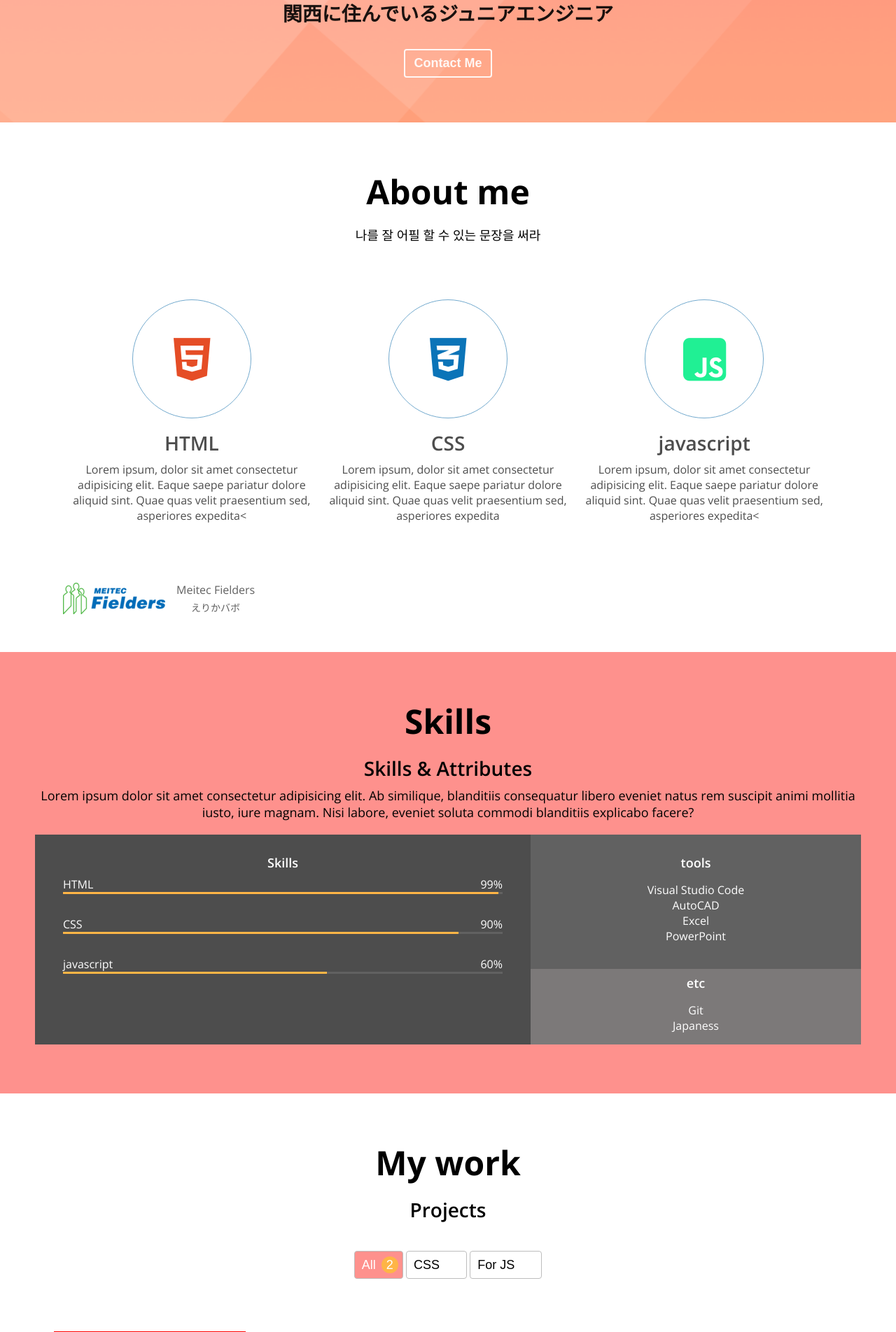
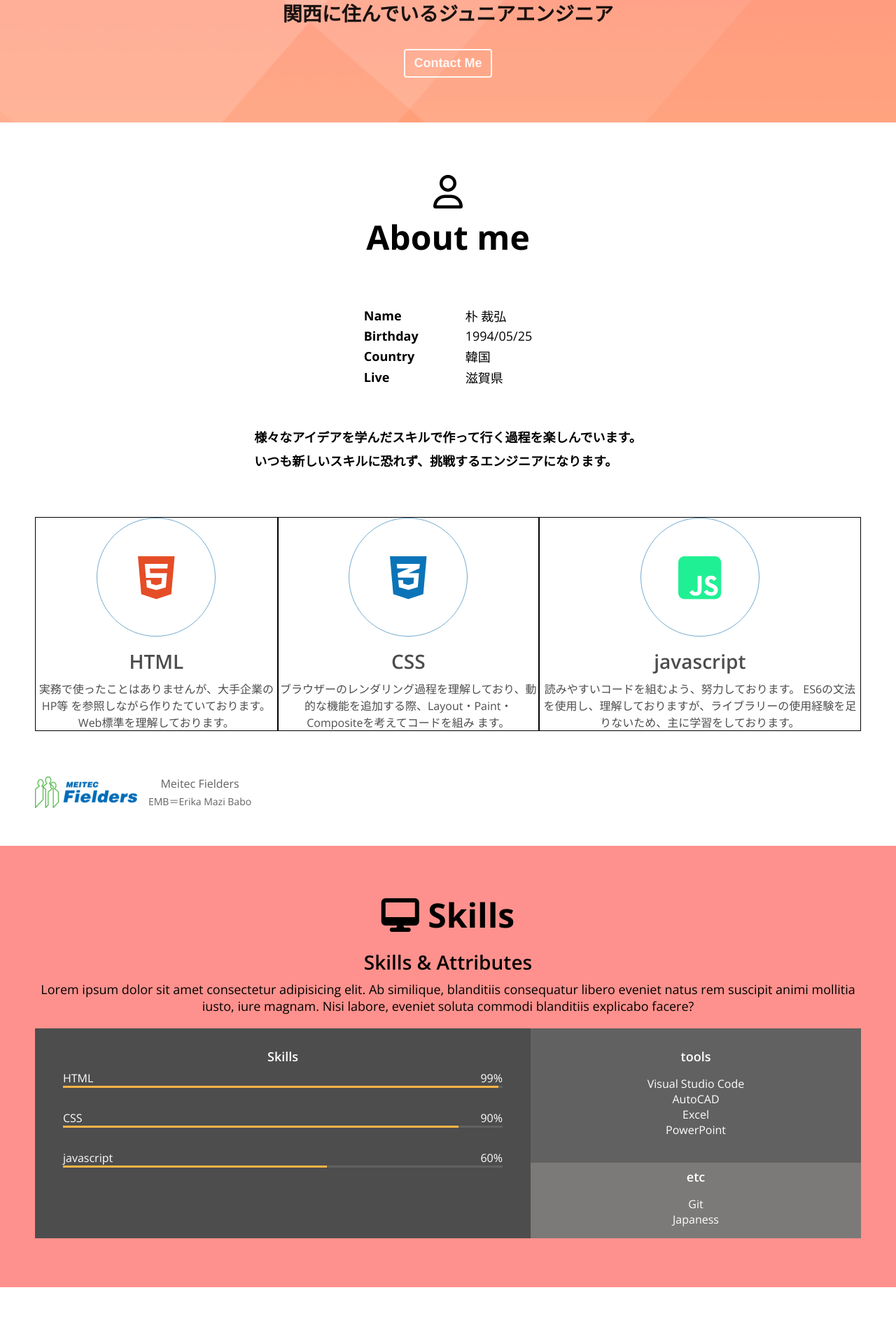
Before and after one commit to J-paku/Portfolio, a PHP site: page / in a window 1280 px wide. Shown: the part 519-2423 px from the top of the page at 70% size. Run offline with PHP 8.4, Linux system fonts and the light colour scheme; some libraries are stand-ins or nearby versions.

Commit message:
CSS: modify

```diff
--- a/index.html
+++ b/index.html
@@ -1,5 +1,5 @@
 <!DOCTYPE html>
-<html lang="en">
+<html lang="ja-JP">
 <head>
     <meta charset="UTF-8">
     <meta http-equiv="X-UA-Compatible" content="IE=edge">
@@ -11,6 +11,7 @@
     <link rel="preconnect" href="https://fonts.googleapis.com">
 <link rel="preconnect" href="https://fonts.gstatic.com" crossorigin>
 <link href="https://fonts.googleapis.com/css2?family=Open+Sans:wght@400;600;700&family=Poppins:wght@100&display=swap" rel="stylesheet">
+
 
 <link rel="stylesheet" href="style.css">
 <script src="main.js" defer></script>
@@ -50,31 +51,59 @@
     </section>
     <!-- About -->
     <section id="about" class="section section__container">
-        <h1>About me</h1>
-        <p>
-            나를 잘 어필 할 수 있는 문장을 써라
-        </p>
+        <h1><i class="fa-regular fa-user"></i><br/>About me</h1>
+        <div class="about__table__container">
+        <table class="about__introduce">
+            <tbody>
+                <tr>
+                    <th class="about__th">Name</th>
+                    <td class="about__td about__name">朴 裁弘</td>
+                </tr>
+                <tr>
+                    <th class="about__th">Birthday</th>
+                    <td class="about__td">1994/05/25</td>
+                </tr>
+                <tr>
+                    <th class="about__th">Country</th>
+                    <td class="about__td">韓国</td>
+                </tr>
+                <tr>
+                    <th class="about__th">Live</th>
+                    <td class="about__td">滋賀県</td>
+                </tr>
+            </tbody>
+        </table>
+    </div>
+    <div class="div__h4__container">
+        <h3>
+            様々なアイデアを学んだスキルで作って行く過程を楽しんでいます。
+        </h3>
+        <h3>
+            いつも新しいスキルに恐れず、挑戦するエンジニアになります。
+        </h3>
+    </div>
         <div class="about__majors">
             <div class="major">
                 <div class="major__icon">
                     <i class="fa-brands fa-html5 fa-bounce"></i>
                 </div>
                     <h2 class="major__title">HTML</h2>
-            <div class="major__description">Lorem ipsum, dolor sit amet consectetur adipisicing elit. Eaque saepe pariatur dolore aliquid sint. Quae quas velit praesentium sed, asperiores expedita<</div>
+                    <div class="major__description">実務で使ったことはありませんが、大手企業のHP等  を参照しながら作りたていております。Web標準を理解しております。</div>
             </div>
                 <div class="major">
                     <div class="major__icon">
                         <i class="fa-brands fa-css3-alt fa-bounce"></i>
                     </div>
                 <h2 class="major__title">CSS</h2>
-            <div class="major__description">Lorem ipsum, dolor sit amet consectetur adipisicing elit. Eaque saepe pariatur dolore aliquid sint. Quae quas velit praesentium sed, asperiores expedita</div>
+                    <div class="major__description">ブラウザーのレンダリング過程を理解しており、動的な機能を追加する際、Layout・Paint・Compositeを考えてコードを組み  ます。</div>
                     </div>
                 <div class="major">
                     <div class="major__icon">
                         <i class="fa-brands fa-square-js fa-bounce"></i>
                     </div>
                     <h2 class="major__title">javascript</h2>
-            <div class="major__description">Lorem ipsum, dolor sit amet consectetur adipisicing elit. Eaque saepe pariatur dolore aliquid sint. Quae quas velit praesentium sed, asperiores expedita<</div>
+                <div class="major__description">読みやすいコードを組むよう、努力しております。  ES6の文法を使用し、理解しておりますが、ライブラリーの使用経験を足りないため、主に学習をしております。</div>
+
             </div>
         </div>
         <div class="about__jobs">
@@ -84,7 +113,7 @@
                 class="job__logo">
                 <div class="job__description">
                 <p class="job__name">Meitec Fielders</p>
-                <p class="job__period">えりかバボ</p>
+                <p class="job__period">EMB＝Erika Mazi Babo</p>
                 </div>
             </div>
             <div class="job"></div>
@@ -93,7 +122,7 @@
     <!-- Skill -->
     <section id="skill" class="section">
         <div class="section__container">
-        <h1>Skills</h1>
+        <h1><i class="fa-sharp fa-solid fa-desktop"></i> Skills</h1>
         <h2>Skills & Attributes</h2>
         <p>
             Lorem ipsum dolor sit amet consectetur adipisicing elit. Ab similique, blanditiis consequatur libero eveniet natus rem suscipit animi mollitia iusto, iure magnam. Nisi labore, eveniet soluta commodi blanditiis explicabo facere?
@@ -118,7 +147,6 @@
                         <div class="skill__bar">
                             <div class="skill__value" style="width:90%;"></div>
                         </div>
-
                 </div>
                 <div class="skill">
                     <div class="skill_description">
@@ -154,7 +182,7 @@
     <!-- Work -->
     <section id="work" class="section">
         <div class="section__container">
-            <h1>My work</h1>
+            <h1><i class="fa-regular fa-folder-open"></i> My work</h1>
         <h2>Projects</h2>
         <div class="work__categories">
             <button class="category__btn active">All<span class="category__count">2</span></button>
--- a/style.css
+++ b/style.css
@@ -38,7 +38,7 @@
     }
     body {
         margin: 0;
-        font-family: 'Open Sans', sans-serif;
+        font-family: 'Open Sans', sans-serif, 'ヒラギノ角ゴ Pro W3', 'Hiragino Kaku Gothic Pro', "游ゴシック Medium", "Yu Gothic Medium", "游ゴシック体", YuGothic, 'メイリオ', Meiryo, Osaka, 'ＭＳ Ｐゴシック', 'MS PGothic', sans-serif;;
     }
 
     a{
@@ -171,14 +171,19 @@ p   {
     }
 
     .section__container {
-        max-width: 1200px;
+        max-width: 1400px;
         margin: auto;
     }
 
     /* About */
     .about__majors{
         display: flex;
-        margin: 80px 0;
+        justify-content: center;
+        align-items: center;
+        margin: 60px 0;
+    }
+    .major{
+        border: 1px solid var(--color-black);
     }
     .major__icon {
         width:170px;
@@ -197,7 +202,6 @@ p   {
     .major__icon i{
         transition: all .3s ease;
     }
-
     .major__icon:hover i {
         color: var(--color-pink);
         transform: rotate(-30deg) scale(1.1);
@@ -209,7 +213,24 @@ p   {
     .major__description{
         font-size: var(--font-small);
     }
-
+    .about__table__container{
+        display: flex;
+        justify-content: center;
+        max-width: 100%;
+        text-align: left;
+    }
+    .about__introduce{ padding: 3rem 0;}
+    .div__h4__container{display: inline-block;}
+    .about__th {
+        font-size: var(--font-regular);
+    }
+    .about__td {
+        padding-left: 4rem;
+        font-size: var(--font-regular);
+    }
+    .div__h4__container{
+        text-align: left;
+    }
     .job {
         display: flex;
         align-items: center;
@@ -477,6 +498,7 @@ p   {
             display: none;
         }
         .major{
+            padding-right: 0;
             margin-bottom: 38px;
         }
         .about__majors{
```
Lines whose indentation alone changed are shown as unchanged.
